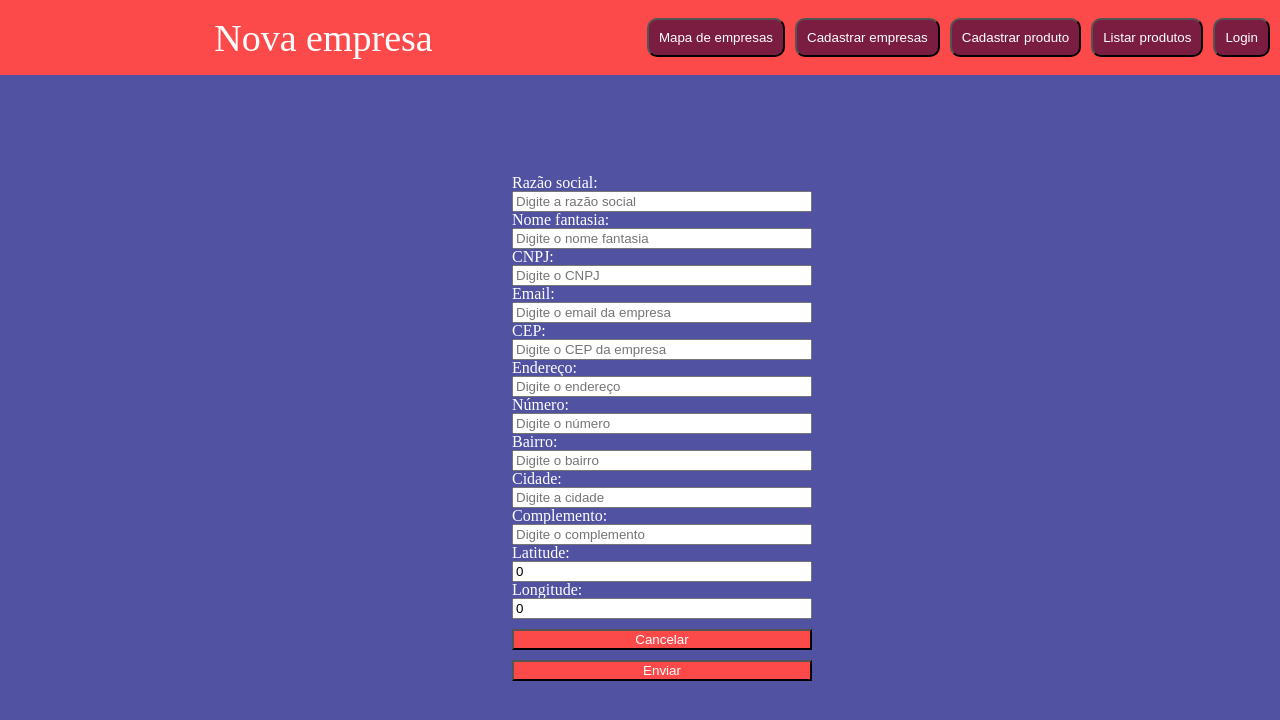
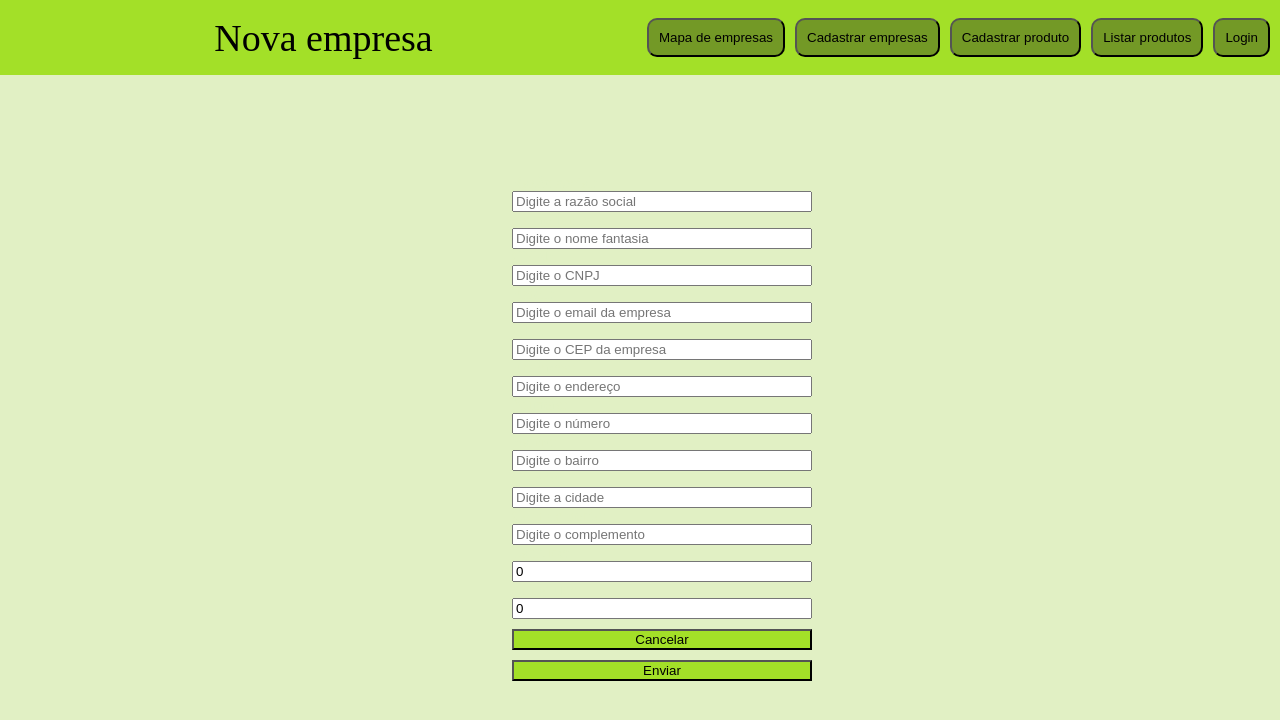
Before and after one commit to nesserandrade/projeto2-devinhouse, a React (Create React App) app: page /registercompany in a window 1280 px wide. Shown: the top 720 px of the page. Built offline with nearby package versions, Linux system fonts and the light colour scheme.

Commit message:
mudando cores

```diff
--- a/src/App.css
+++ b/src/App.css
@@ -60,7 +60,7 @@ table {
 .header-container {
   height: 75px;
   width: 100%;
-  background-color: #fc4949;
+  background-color: #a3e028;
   display: flex;
   align-items: center;
 }
@@ -68,7 +68,7 @@ table {
 .header-title {
   margin: 0 auto;
   justify-content: center;
-  color: white;
+  color: black;
   font-size: 38px;
   font-family: "Times New Roman";
 }
@@ -77,8 +77,8 @@ table {
   padding: 10px;
   margin-right: 10px;
   border-radius: 10px;
-  background-color: #7B1D41;
-  color: white;
+  background-color: #739926;
+  color: black;
 }
 
 .formLog {
@@ -86,14 +86,14 @@ table {
   flex-direction: column;
   width: 300px;
   margin-top: 100px;
-  color: white;
+  color: #e1f0c4;
 }
 
 .sendLog {
   margin-top: 10px;
   width: 300px;
-  background-color: #fc4949;
-  color: white;
+  background-color: #a3e028;
+  color: black;
 }
 
 .containerLog {
@@ -115,7 +115,7 @@ table {
   width: 300px;
   height: 400px;
   border: 2px solid black;
-  background-color: white;
+  background-color: #6f9620;
   display: flex;
   flex-direction: column;
   gap: 20px;
@@ -151,7 +151,7 @@ table {
 .product-cost {
   font-size: 20px;
   font-family: Arial, Helvetica, sans-serif;
-  color: #5252A3;
+  color: #e1f0c4;
 }
 
 .product-body {
@@ -170,7 +170,7 @@ textarea {
   width: 300px;
   height: 400px;
   border: 2px solid black;
-  background-color: white;
+  background-color: #6f9620;
   display: flex;
   flex-direction: column;
   gap: 20px;
@@ -186,24 +186,24 @@ textarea {
 .product-groups {
   font-size: 20px;
   font-family: Arial, Helvetica, sans-serif;
-  color: #5252A3;
+  color: #e1f0c4;
   margin: 10px;
 }
 
 .product-group {
   font-size: 20px;
   font-family: Arial, Helvetica, sans-serif;
-  color: #5252A3;
+  color: #e1f0c4;
   margin: 10px;
 }
 
 .product-supplier {
   font-size: 20px;
   font-family: Arial, Helvetica, sans-serif;
-  color: #5252A3;
+  color: #e1f0c4;
   margin: 10px;
 }
 
 body {
-  background-color: #5252A3;
+  background-color: #e1f0c4;
 }
--- a/src/components/MenuHome/index.jsx
+++ b/src/components/MenuHome/index.jsx
@@ -1,13 +1,9 @@
 import React from "react";
-import { Link } from "react-router-dom";
 
 const MenuHome = ({title}) => {
     return (
       <header className="header-container">
         <h1 className="header-title">{title}</h1>
-        <Link to="/login">
-        <button className="botao-menu">Login</button>
-        </Link>
       </header>
     );
 }
```
